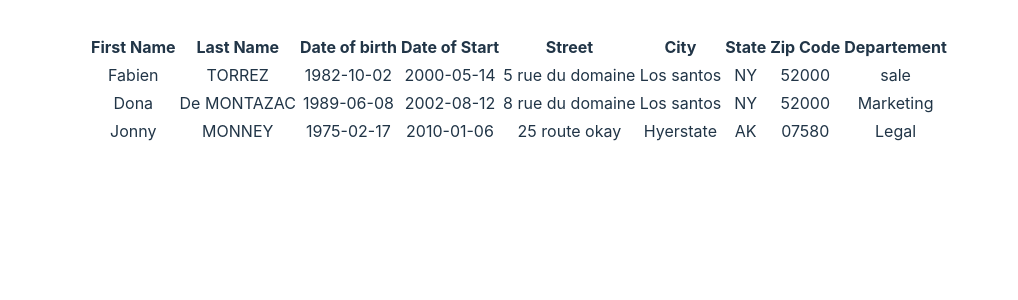
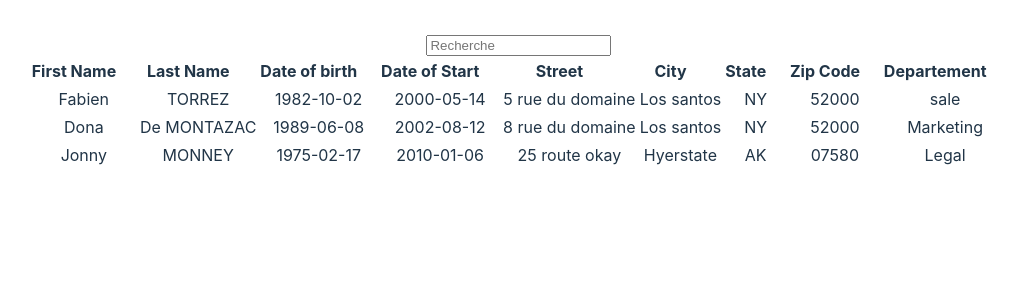
Before and after one commit to AxelGalliand/RHnet, a React (Vite) app: page /employees in a window 1280 px wide. Shown: the top 300 px of the page, without its empty margins (121-1139 px from the left). Built offline with nearby package versions, Linux system fonts and the light colour scheme.

Commit message:
search bar adding

```diff
--- a/src/Pages/Employees.jsx
+++ b/src/Pages/Employees.jsx
@@ -6,121 +6,142 @@ import { useSelector } from 'react-redux';
 import { stateEmploye } from '../features/employe.slice';
 import styles from '../styles/EmployeeList.module.css';
 import { TableContent } from '../Component/TableContent';
+import chevUp from '../assets/chevronUp.svg';
+import chevDown from '../assets/chevronDown.svg';
 export function Employees () {
 
     const { data } = useSelector(stateEmploye);
     const [rows, setRows] = useState(data);
     console.log(rows)
-    // console.log(data);
-    /**
-     *
-     */
-    const columns = [
+
+    const [columns, setColumns] = useState([
       {
         dataField: 'firstName',
         text: 'First Name',
+        sortOrder: "ASC",
         type: "String",
       },
       {
         dataField: 'lastName',
         text: 'Last Name',
+        sortOrder: "ASC",
         type: "String",
       },
       {
         dataField: 'dateBirth',
         text: 'Date of birth',
+        sortOrder: "ASC",
         type: "Date",
       },
       {
         dataField: 'dateStart',
         text: 'Date of Start',
+        sortOrder: "ASC",
         type: "Date",
       },
       {
         dataField: 'street',
         text: 'Street',
+        sortOrder: "ASC",
         type: "String",
       },
       {
         dataField: 'city',
         text: 'City',
+        sortOrder: "ASC",
         type: "String",
       },
       {
         dataField: 'state',
         text: 'State',
+        sortOrder: "ASC",
         type: "String",
       },
       {
         dataField: 'zipCode',
         text: 'Zip Code',
+        sortOrder: "ASC",
         type: "Number",
       },
       {
         dataField: 'departement',
         text: 'Departement',
+        sortOrder: "ASC",
         type: "String",
       },
-    ];
-
-    const selectRow = () => {
-      console.log("row")
-    }
+    ]);
 
     const sortRow = (column) => {
       console.log(column);
+      const columnsUpdated = [...columns];
+      const rowsSorted = [...rows];
+      // on trie par ordre croissant
+      if (column.type === "Date" || column.type === "Number") {
+        // object.mapropriete
+        // object["mapropriete"]
+        rowsSorted.sort((a,b) => {
+          return new Date(a[column.dataField]) - new Date(b[column.dataField])
+        })
 
+      }
+      else {
+        rowsSorted.sort((a,b) => a[column.dataField].toLowerCase().localeCompare(b[column.dataField].toLowerCase()))
+      }
+
+      if(column.sortOrder === "ASC") {
+        column.sortOrder = "DSC"
+      }else {
+        // on inverse l'order des rows
+        rowsSorted.reverse()
+        column.sortOrder = "ASC"
+      }
+
+      // on met à jour la column
+      // on récupère l'index de la column à mettre à jour
+      const indexColumn = columnsUpdated.findIndex((col) => col.dataField === column.dataField)
+      // on met à la column dans le tableau
+      columnsUpdated[indexColumn] = column;
+      // on met à jour les states
+      setColumns(columnsUpdated)
+      setRows(rowsSorted)
     }
 
+    const SearchBar = () => {
+      const rowsSerchSorted = [...rows];
+
+    addEventListener('keyup', function (e) {
+      const input = e.target.value.toLowerCase();
+      let Filter = [];
+      for(let i = 0; i < rowsSerchSorted.length; i++ ) {
+        if (rowsSerchSorted[i].firstName.toLowerCase().includes(input) ||
+            rowsSerchSorted[i].lastName.toLowerCase().includes(input) ||
+            rowsSerchSorted[i].dateBirth.toLowerCase().includes(input) ||
+            rowsSerchSorted[i].dateStart.toLowerCase().includes(input) ||
+            rowsSerchSorted[i].street.toLowerCase().includes(input) ||
+            rowsSerchSorted[i].city.toLowerCase().includes(input) ||
+            rowsSerchSorted[i].state.toLowerCase().includes(input) ||
+            rowsSerchSorted[i].zipCode.toLowerCase().includes(input) ||
+            rowsSerchSorted[i].departement.toLowerCase().includes(input)) Filter.push(rowsSerchSorted[i]);
+            console.log(Filter);
+      }})}
 
 
 
     return (
         <main>
           <div className={styles["TableDiv"]}>
-            {/* <Table data={employees} columns={columns} select={selectRow}/>  */}
+          <input type='text' className={styles["TableSerch"]} placeholder='Recherche' onChange={SearchBar}></input>
             <Table striped bordered hover>
               <thead>
                 <tr>
-                {/* <th>City</th>
-                <th>Zip code</th>
-                <th>Departement</th> */}
-                  {columns.map((column) => <th key={column.dataField} onClick={() => sortRow(column)}>{column.text}</th>)}
+                  {columns.map((column) => <th key={column.dataField} onClick={() => sortRow(column)}>
+                    {column.text} {column.sortOrder === "ASC" ? <img src={chevDown}/> : <img src={chevUp}/>}
+                  </th>)}
                 </tr>
               </thead>
                 <TableContent columns={columns} data={rows}/>
             </Table>
-
           </div>
         </main>
     )
 }
-
-
-// { firstName: "Fabien",
-//             lastName: "TORREZ",
-//             dateBirth: "1982-10-02",
-//             dateStart: "2000-05-14",
-//             street: "5 rue du domaine",
-//             city: "Los santos",
-//             state: "NY",
-//             zipCode: "52000",
-//             departement: "sale"},
-//            {firstName: "Dona",
-//             lastName: "De MONTAZAC",
-//             dateBirth: "1989-06-08",
-//             dateStart: "2002-08-12",
-//             street: "8 rue du domaine",
-//             city: "Los santos",
-//             state: "NY",
-//             zipCode: "52000",
-//             departement: "Marketing"},
-//            {firstName: "Jonny",
-//             lastName: "MONNEY",
-//             dateBirth: "1975-02-17",
-//             dateStart: "2010-01-06",
-//             street: "25 route okay",
-//             city: "Hyerstate",
-//             state: "AK",
-//             zipCode: "07580",
-//             departement: "Legal"}
```
Also changed, not shown: src/assets/chevronDown.svg (added), src/assets/chevronUp.svg (added).
